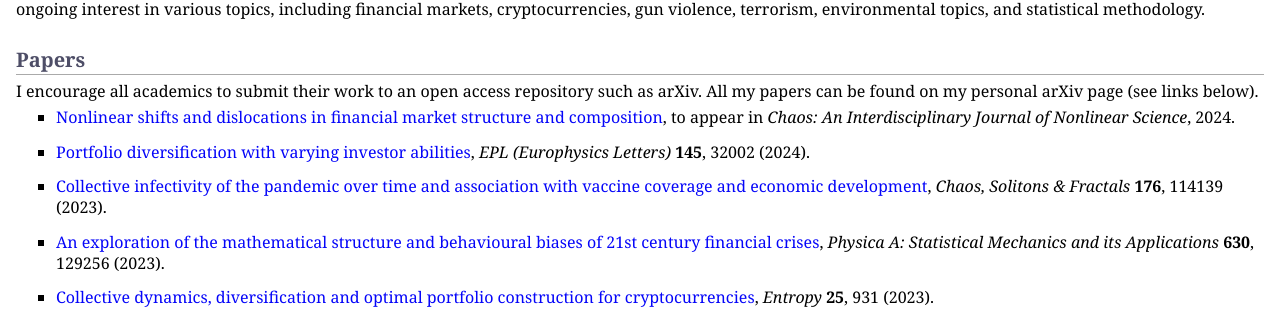
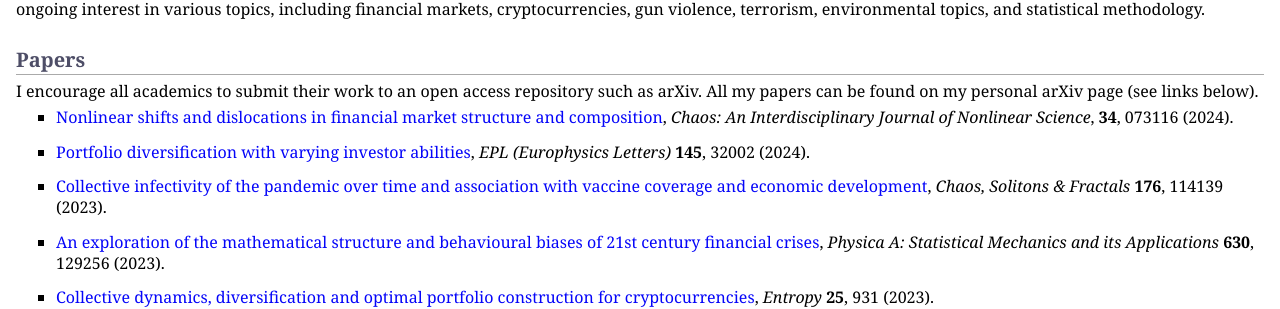
Before and after one commit to MaxMenzies/maxmenzies.com, a Jekyll site: the page index.html, which Jekyll copies as it is, in a window 1280 px wide and 900 px high. Shown: the part 409-718 px from the top of the window. Built offline with Jekyll 4.4.1, drawn with Linux system fonts in a browser that asks for light colours.

Commit message:
Update index.html

```diff
--- a/index.html
+++ b/index.html
@@ -40,7 +40,7 @@
 <h2>Papers</h2>
 <p>I encourage all academics to submit their work to an open access repository such as arXiv. All my papers can be found on my personal arXiv page (see links below).</p>
 <ul>
-<li><p><a href="https://arxiv.org/abs/2403.15163">Nonlinear shifts and dislocations in financial market structure and composition</a>, to appear in <i>Chaos: An Interdisciplinary Journal of Nonlinear Science</i>, 2024.</p>
+<li><p><a href="https://pubs.aip.org/aip/cha/article/34/7/073116/3302635/Nonlinear-shifts-and-dislocations-in-financial">Nonlinear shifts and dislocations in financial market structure and composition</a>, <i>Chaos: An Interdisciplinary Journal of Nonlinear Science</i>, <b>34</b>, 073116 (2024).</p>
 </li>
 </ul>
 <ul>
```
